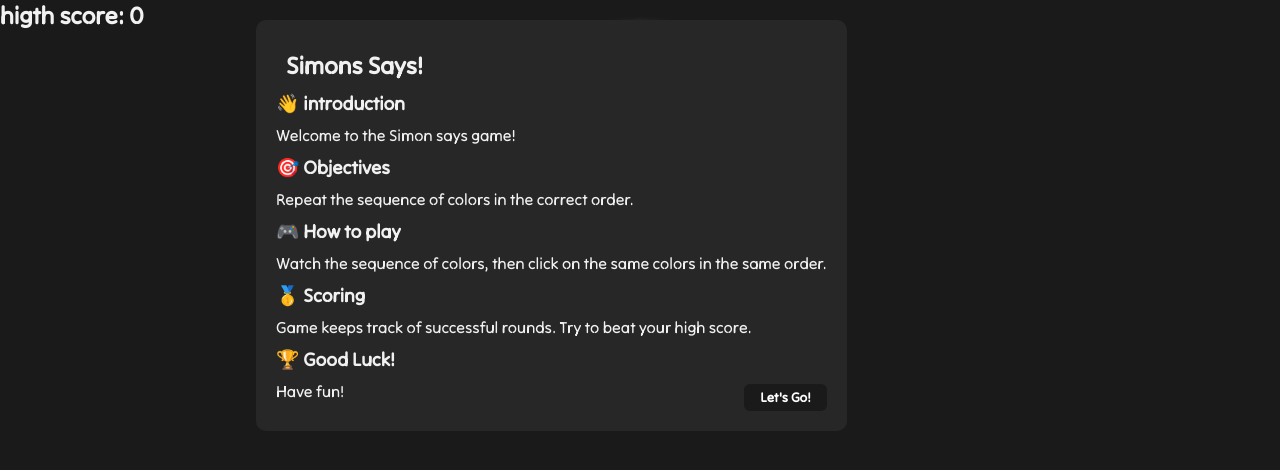
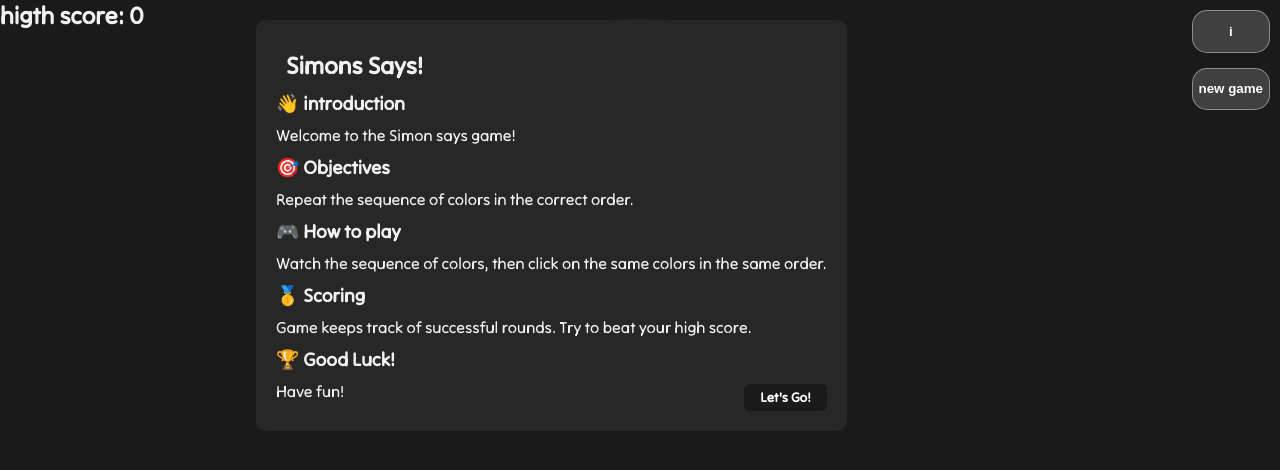
Before and after one commit to YuvalDavidov/simon-says, a React (Create React App) app: page / in a window 1280 px wide. Shown: the top 470 px of the page. Built offline with nearby package versions, Linux system fonts and the light colour scheme.

Commit message:
actions btns, frontend done

```diff
--- a/src/assets/stayles/base/_layout.scss
+++ b/src/assets/stayles/base/_layout.scss
@@ -10,4 +10,23 @@
         width: 100%;
         grid-column: 1/4;
     }
+
+    .actions-btns {
+        position: absolute;
+        grid-column: 3;
+        right: 10px;
+        top: 10px;
+        width: max-content;
+        display: grid;
+        height: 100px;
+        gap: 15px;
+
+        button {
+            border-radius: 15px;
+            color: white;
+            font-weight: bold;
+            border: 0.3px solid rgba(255, 255, 255, 0.409);
+            background-color: $bg-btns-color;
+        }
+    }
 }
--- a/src/assets/stayles/base/_vars.scss
+++ b/src/assets/stayles/base/_vars.scss
@@ -1,4 +1,6 @@
 $text-color: #f1f1f1;
 $bg-color: #1a1a1a;
+$bg-btns-color: #414040;
+$bg-modal-color: #272727;
 $app-padding: 2rem;
 $mobile-size: 550px;
--- a/src/assets/stayles/cmps/_board-game.scss
+++ b/src/assets/stayles/cmps/_board-game.scss
@@ -1,4 +1,6 @@
 .board-game {
+
+    margin: 0 auto;
 
     &.red {
         .btns {
--- a/src/assets/stayles/cmps/_lost-modal.scss
+++ b/src/assets/stayles/cmps/_lost-modal.scss
@@ -1,7 +1,7 @@
 .lost-modal {
     position: fixed;
     background-color: red;
-    background: #272727;
+    background: $bg-modal-color;
     left: 35vw;
     top: 20px;
     padding: 20px;
@@ -22,7 +22,7 @@
 
             border: none;
             border-radius: 20px;
-            background: #414040;
+            background-color: $bg-btns-color;
             color: white;
             margin-top: 10px;
         }
--- a/src/assets/stayles/cmps/_modal.scss
+++ b/src/assets/stayles/cmps/_modal.scss
@@ -1,6 +1,6 @@
 .modal {
     position: absolute;
-    background: #272727;
+    background: $bg-modal-color;
     left: calc(40vw - 20%);
     top: 20px;
     padding: 20px;
--- a/src/assets/stayles/main.scss
+++ b/src/assets/stayles/main.scss
@@ -3,8 +3,8 @@
 
 
 // Basics
+@import 'base/vars';
 @import 'base/layout';
-@import 'base/vars';
 @import 'base/app';
 @import 'base/base';
 
--- a/src/ts/pages/SimonSays.tsx
+++ b/src/ts/pages/SimonSays.tsx
@@ -40,8 +40,13 @@ export default function SimonSays() {
     return (<>
         <LostModal gameState={gameState} closeLostModle={closeLostModle} startGame={startGame} />
         <Modal isIntroModalOpen={isIntroModalOpen} onToggleModal={onToggleModal} />
-        <h2 className="score"> higth score: {higthScore}</h2>
         <section className="main-layout">
+            <h2 className="score full"> higth score: {higthScore}</h2>
+            <section className="actions-btns full">
+                <button onClick={() => { setIsIntroModalOpen(!isIntroModalOpen) }}>i</button>
+                <button onClick={startGame}>new game</button>
+            </section>
+
             <BoardGame gameState={gameState} onLose={onLose} setGameState={setGameState} />
         </section>
     </>
```
